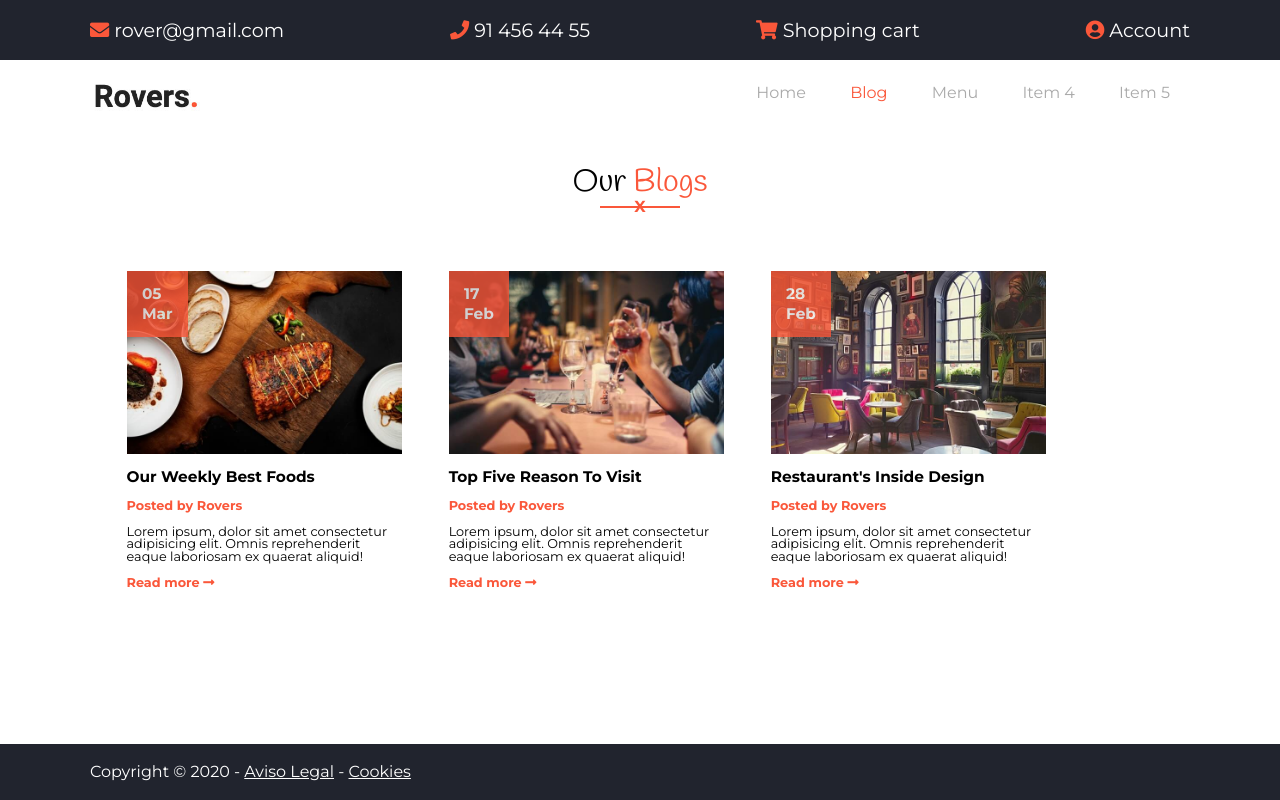
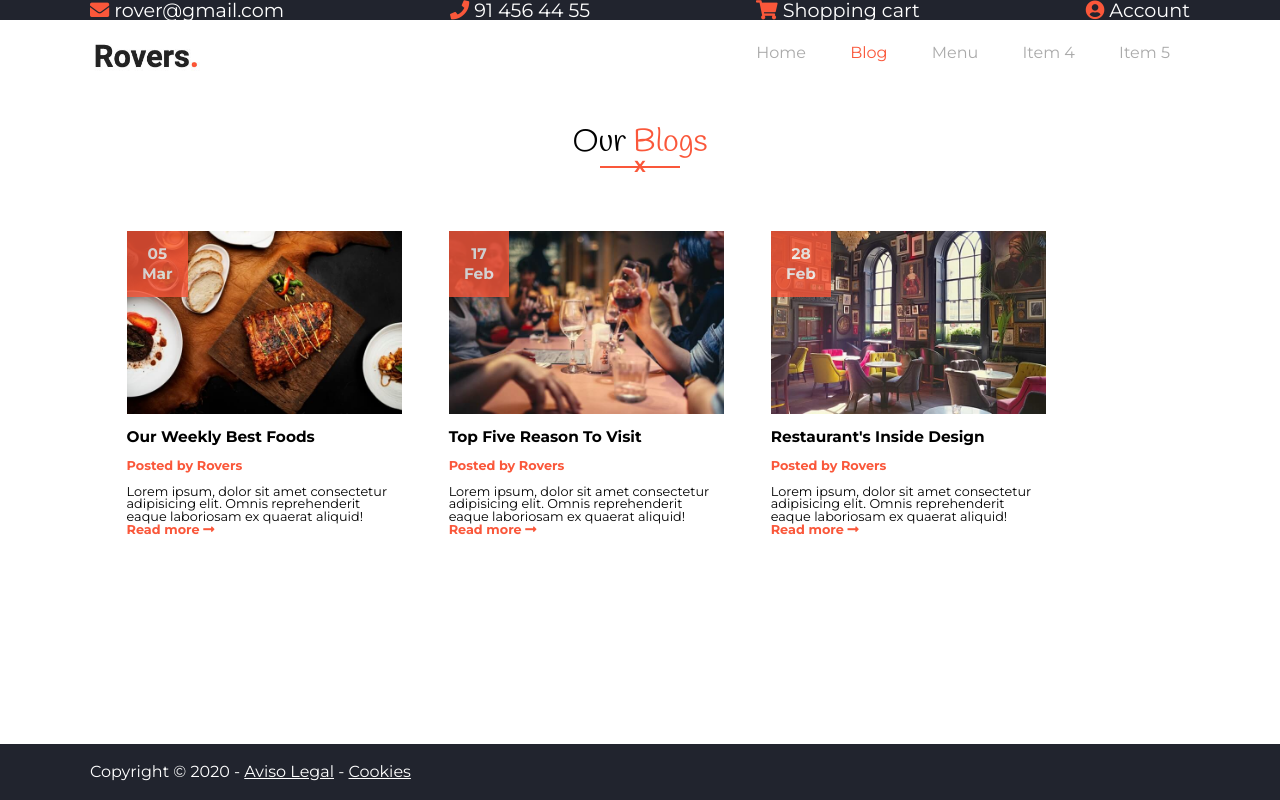
Before and after one commit to alonso276/burguer, a plain HTML site: page blog.html in a window 1280 px wide. Drawn offline with Linux system fonts and the light colour scheme.

Commit message:
last changes to em

```diff
--- a/css/style.css
+++ b/css/style.css
@@ -45,7 +45,7 @@ img {
 
 header .nav_top {
     background-color: var(--color-secundario);
-    padding: 20px 10px;
+    padding: 1.250em px;
 }
 
 header .nav_top a {
@@ -433,23 +433,24 @@ main #aboutus .columna:hover .marco, main #aboutus .columna:hover .marco img {
     font-weight:600;
 }
 
-#ourblog article p{
-    padding-bottom:1em;
-}
+
 #ourblog article .date{
 
-
+    position:absolute;
     background-color: var(--color-principal);
     opacity:0.8;
-    padding: 1em 1em 0em 1em;
-    display:inline-block;
+    padding:1em;
+
+    text-align:center;
     color:white;
     font-weight:700;
     font-size:0.8em;
+
 }
 #ourblog p span {
     display: block;
     margin-top:0.3em;
+
   }
 
   #ourblog article .position{
```
